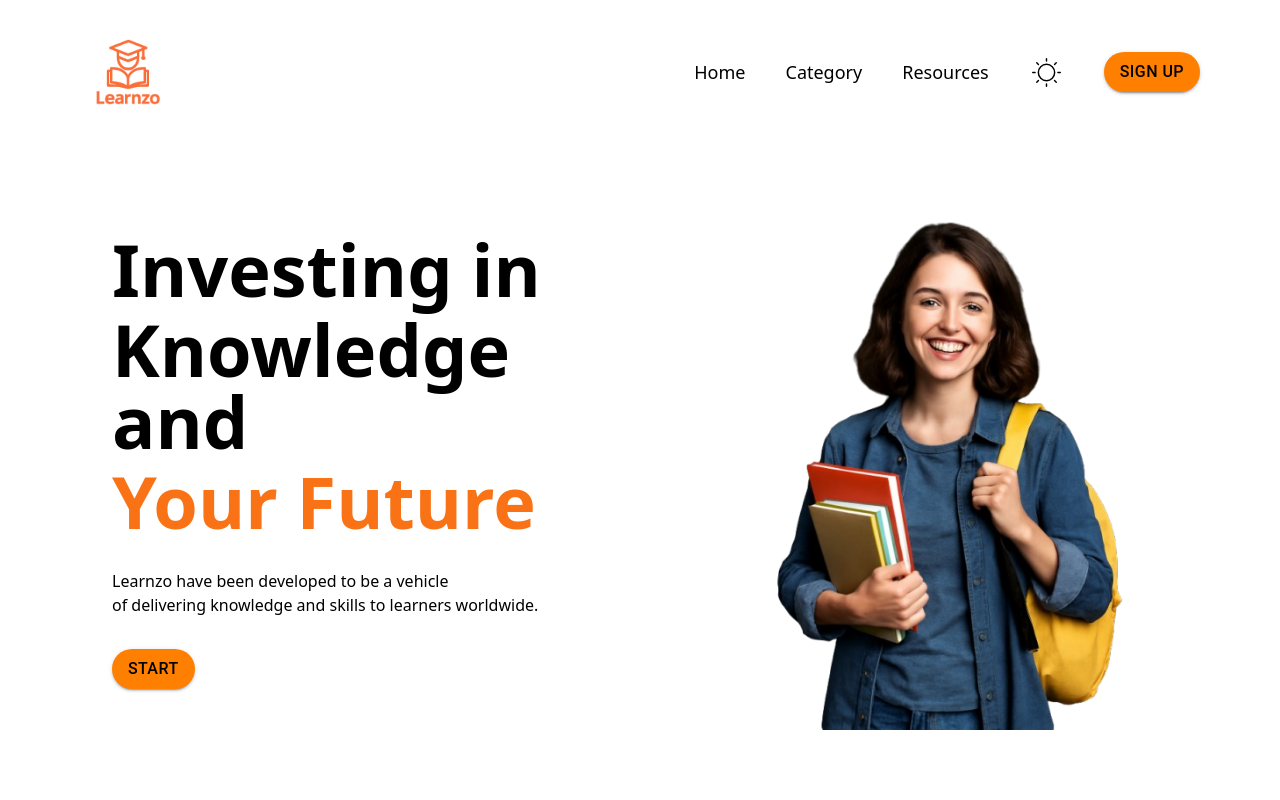
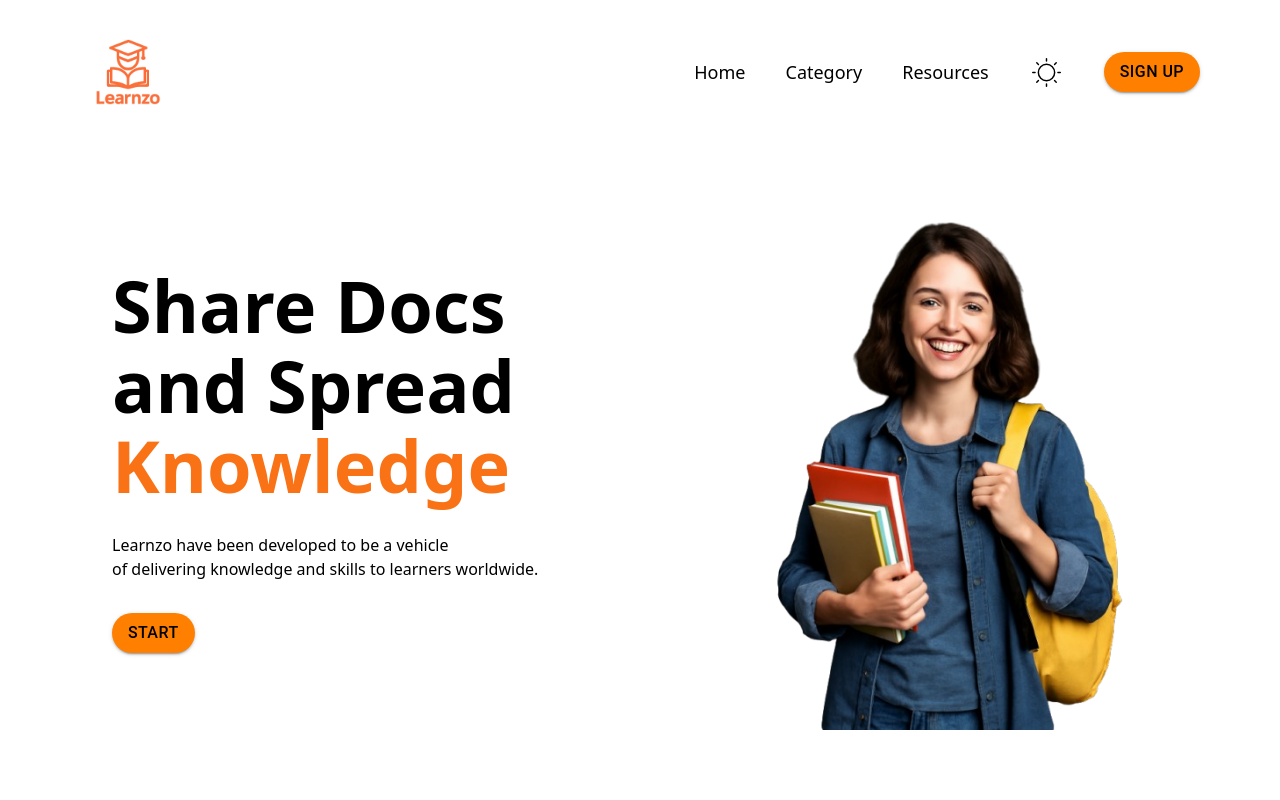
Before and after one commit to Sundaram-Katare/E-learning, a React (Vite) app in the folder client/: page / in a window 1280 px wide. Shown: the top 800 px of the page. Built offline with nearby package versions, Linux system fonts and the light colour scheme.

Commit message:
Change Tagline

```diff
--- a/client/src/components/HeroCompo.jsx
+++ b/client/src/components/HeroCompo.jsx
@@ -31,9 +31,9 @@ const HeroCompo = () => {
                                 transition={{ duration: 0.8 }}
                     >
                         <div className="font-bold text-4xl sm:text-5xl md:text-6xl lg:text-7xl dark:text-white">
-                            <span className="block mb-2">Investing in</span>
-                            <span className="block mt-2 mb-2">Knowledge and</span>
-                            <span className="block text-orange-500 dark:text-orange-400">Your Future</span>
+                            <span className="block mb-2">Share Docs</span>
+                            <span className="block mt-2 mb-2">and Spread</span>
+                            <span className="block text-orange-500 dark:text-orange-400">Knowledge</span>
                         </div>
 
                         <p className="mt-4 text-sm sm:text-base dark:text-gray-300 font-light font-roboto">
```
